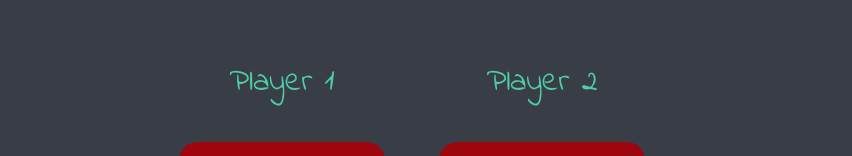
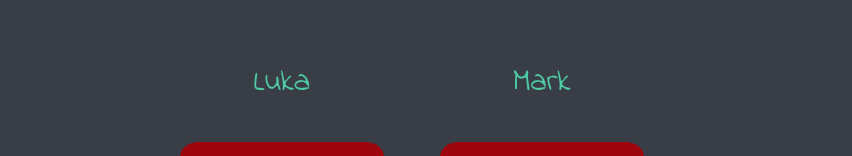
Before and after one commit to sergeherman/DiceeGame, a plain HTML site: page index.html in a window 1280 px wide. Shown: the part 193-349 px from the top of the page, without its empty margins (228-1080 px from the left). Drawn offline with Linux system fonts and the light colour scheme.

Commit message:
Update index.html

```diff
--- a/index.html
+++ b/index.html
@@ -14,12 +14,12 @@
       <h2></h2>
 
       <div class="dice">
-        <p>Player 1</p>
+        <p>Luka</p>
         <img class="img1" src="./images/dice6.png">
       </div>
 
       <div class="dice">
-        <p>Player 2</p>
+        <p>Mark</p>
         <img class="img2" src="./images/dice6.png">
       </div>
 
```
